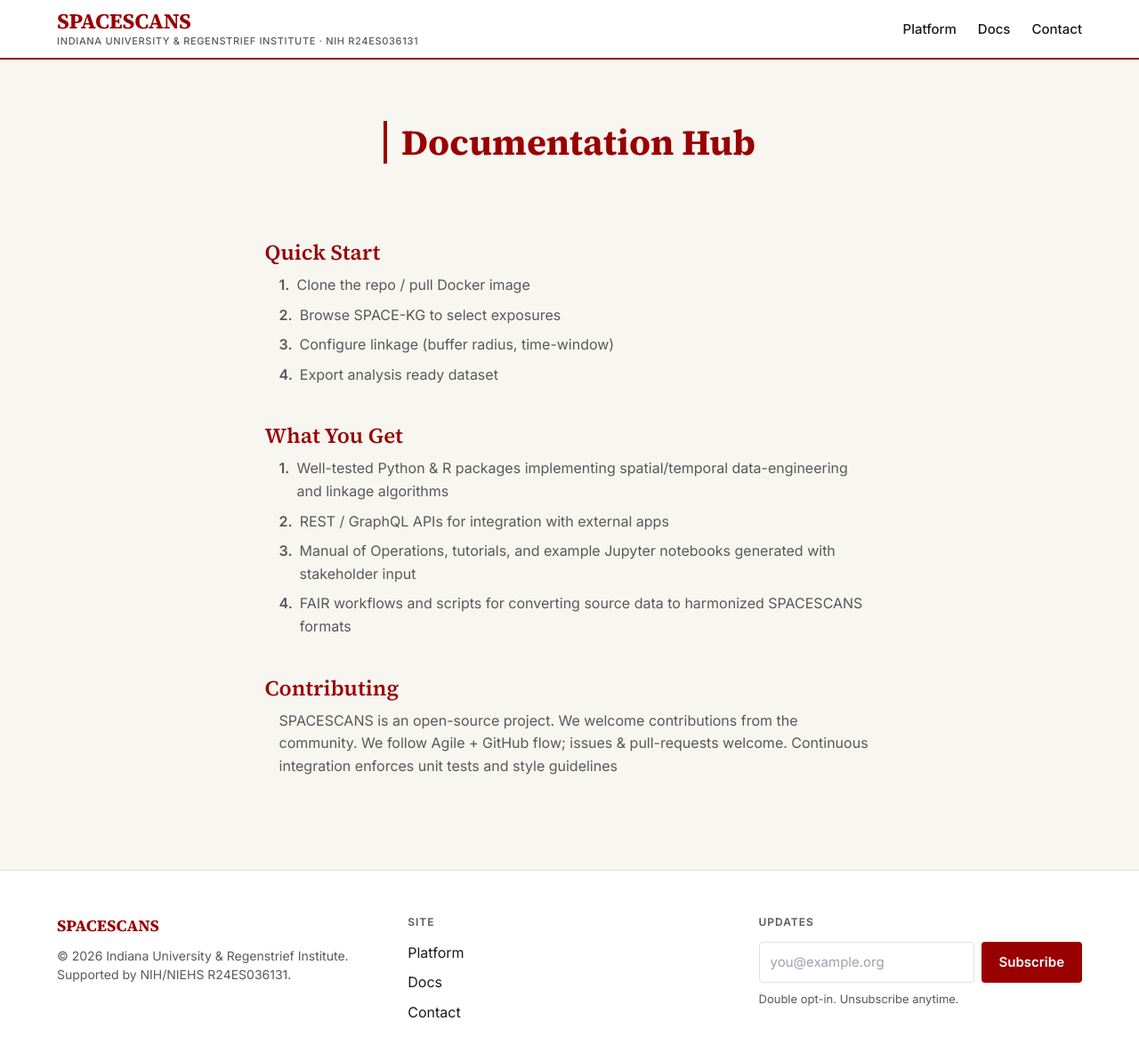
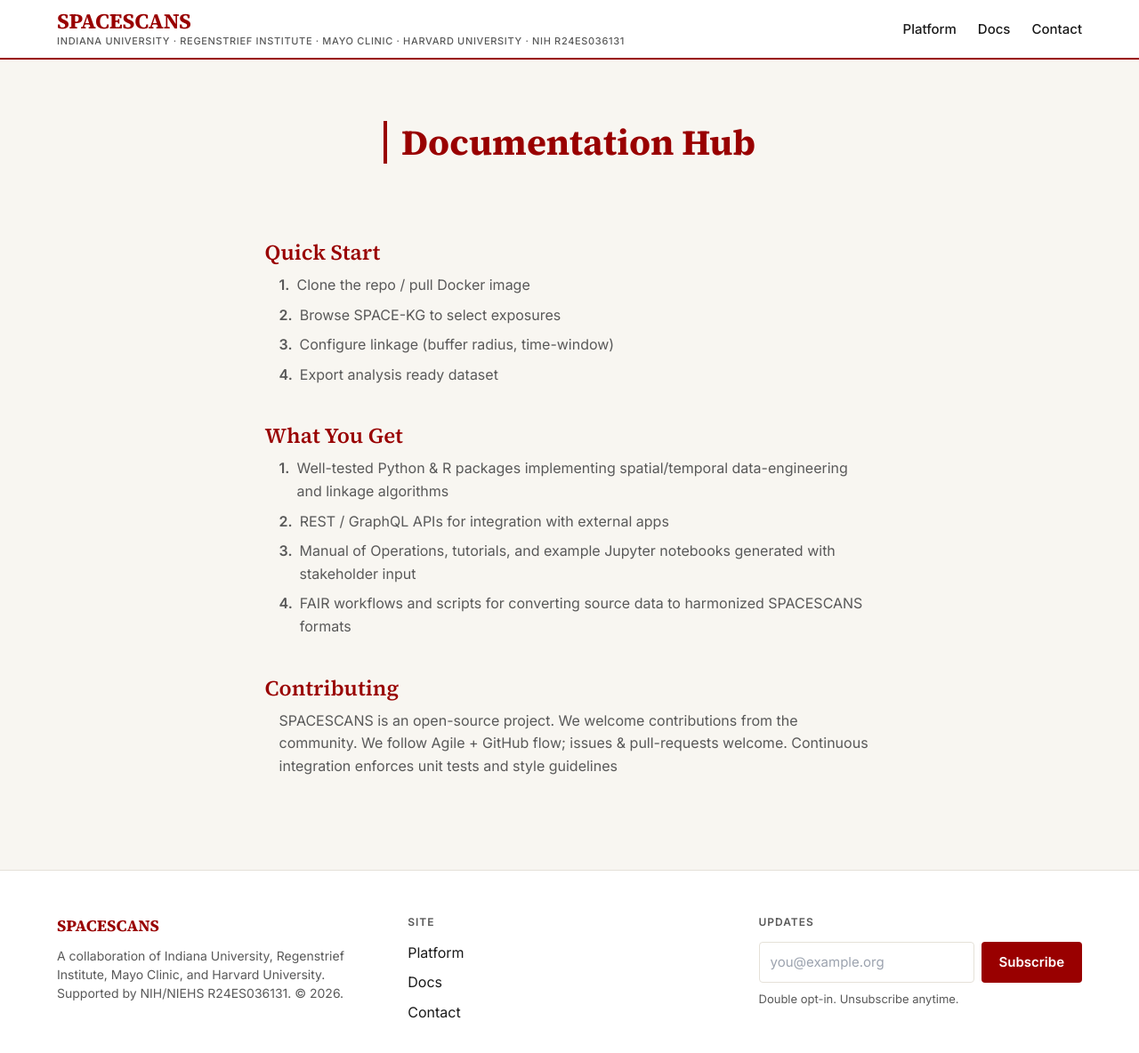
Before and after one commit to IU-Ultraman/spacescans-landing-page, a website: page pages/docs.html in a window 1280 px wide. Shown: the whole page at 89% size. Drawn offline with nearby package versions, Linux system fonts and the light colour scheme.

Commit message:
content: acknowledge Mayo Clinic and Harvard University in brand line
The project is a collaboration across Indiana University, Regenstrief
Institute, Mayo Clinic, and Harvard University (per the team list in
pages/contact.html). The header sub-line and footer copy previously
named only IU + Regenstrief, which under-represented the partnership.

- Header sub-line on all 4 pages now lists all 4 institutions
  (middot-separated) before the grant number.
- Footer copy reframed as "A collaboration of Indiana University,
  Regenstrief Institute, Mayo Clinic, and Harvard University." —
  acknowledges all four institutions equally instead of a single
  copyright holder.

```diff
--- a/pages/docs.html
+++ b/pages/docs.html
@@ -34,7 +34,7 @@
       <a class="site-header__brand" href="../index.html">
         <span class="site-header__brand-name">SPACESCANS</span>
         <span class="site-header__brand-meta">
-          Indiana University &amp; Regenstrief Institute · NIH R24ES036131
+          Indiana University · Regenstrief Institute · Mayo Clinic · Harvard University · NIH R24ES036131
         </span>
       </a>
       <nav class="site-header__nav" id="collapsed-header-items">
@@ -141,8 +141,9 @@
         <div class="site-footer__col">
           <div class="site-footer__brand">SPACESCANS</div>
           <p class="site-footer__copy">
-            &copy; 2026 Indiana University &amp; Regenstrief Institute.<br />
-            Supported by NIH/NIEHS R24ES036131.
+            A collaboration of Indiana University, Regenstrief Institute,
+            Mayo Clinic, and Harvard University.<br />
+            Supported by NIH/NIEHS R24ES036131. &copy; 2026.
           </p>
         </div>
         <div class="site-footer__col">
```
Also changed, not shown: index.html (+4 -3 lines), pages/contact.html (+4 -3 lines), pages/platform.html (+4 -3 lines).
